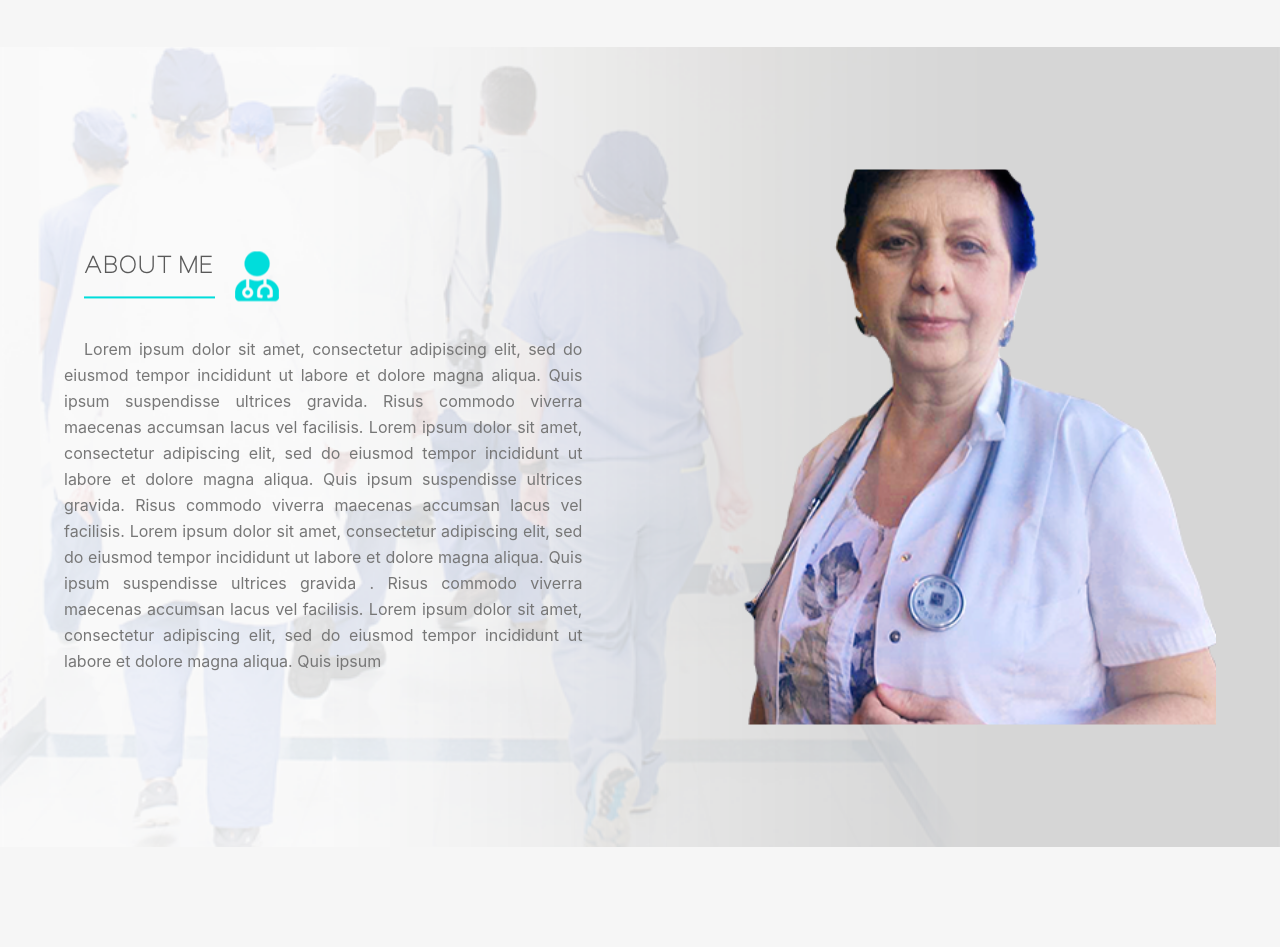
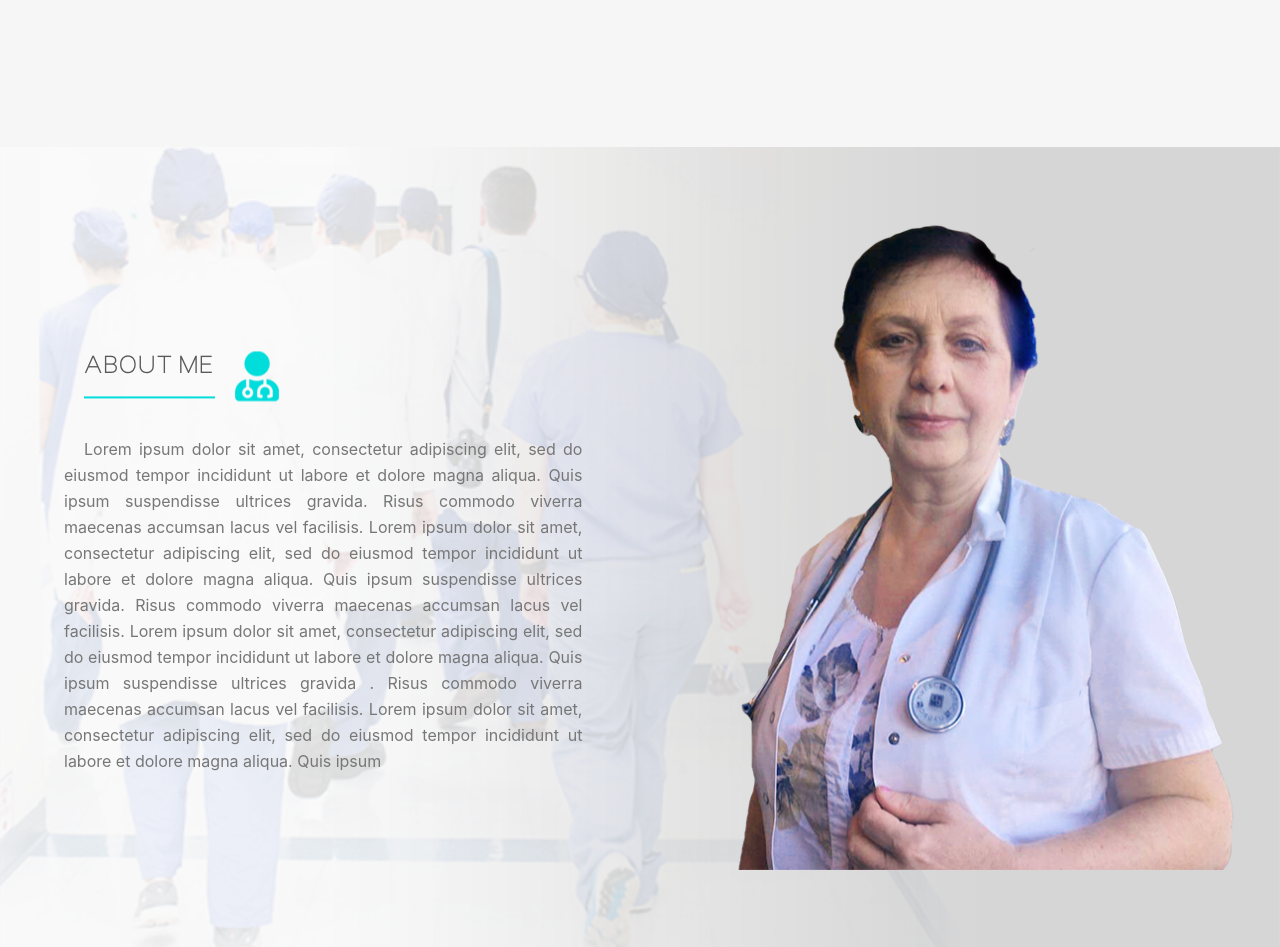
Before and after one commit to Aleksandre19/cv-ucmp, a plain HTML site: page index.html in a window 1280 px wide. Shown: the part 1780-2727 px from the top of the page. Before the commit the page ends 2627 px from the top, so only its background shows below. Drawn offline with nearby package versions, Linux system fonts and the light colour scheme.

Commit message:
Finishing about me's section

```diff
--- a/assets/css/style.css
+++ b/assets/css/style.css
@@ -1117,6 +1117,7 @@ header {
     background-repeat: no-repeat;
     background-position: top right;
     height: auto;
+    margin-bottom: 100px;
 
 }
 
@@ -1426,14 +1427,30 @@ header {
 
 
 
-@media (min-width: 1024px){
+@media (min-width: 863px){
+    .diana-img{
+        width: 103%;
+    }
+}
+
+
+@media (min-width: 992px){
+
+    .diana-img-container{
+        overflow: visible;
+    }
 
      .diana-img{
-        width:85%;
+        width:86%;
+        top:50%;
         left: 60%;
+
      }
 
 }
+
+
+
 /* END Responsive design for about section */
 
 /* ######## END ABOUT ME SECTION #################### */
--- a/index.html
+++ b/index.html
@@ -226,7 +226,9 @@
                     </div>
                     <div class="d-none d-md-block col-md-6 diana-img-container">
                         <div class="row">
-                            <img src="assets/images/about/md/diana-md-img.png" alt="Diana's image" class="diana-img" />
+
+                            <img src="assets/images/about/md/diana-md-img.png" alt="Diana's image" class="diana-img d-lg-none" />
+                            <img src="assets/images/about/lg/diana-lg-img.png" alt="Diana's image" class="diana-img d-none d-lg-block" />
                         </div>
                     </div>
                 </div>
```
Also changed, not shown: .c9/metadata/environment/assets/css/style.css, .c9/metadata/environment/index.html, assets/images/about/diana-img.png (deleted), assets/images/about/lg/diana-lg-img.png (added).
